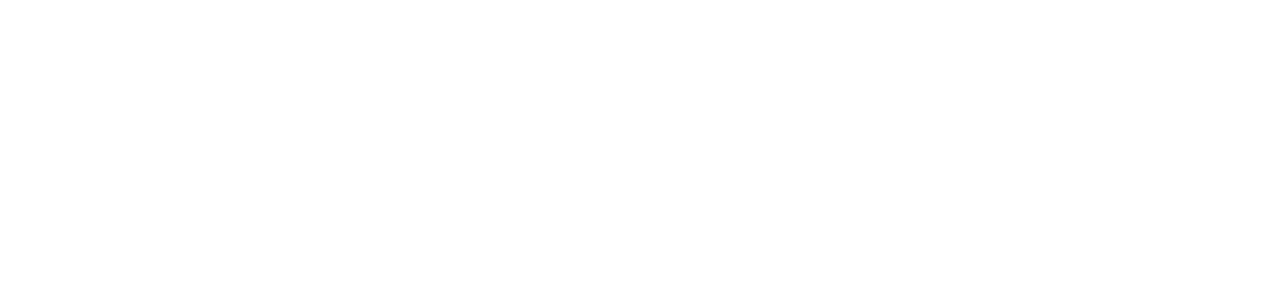
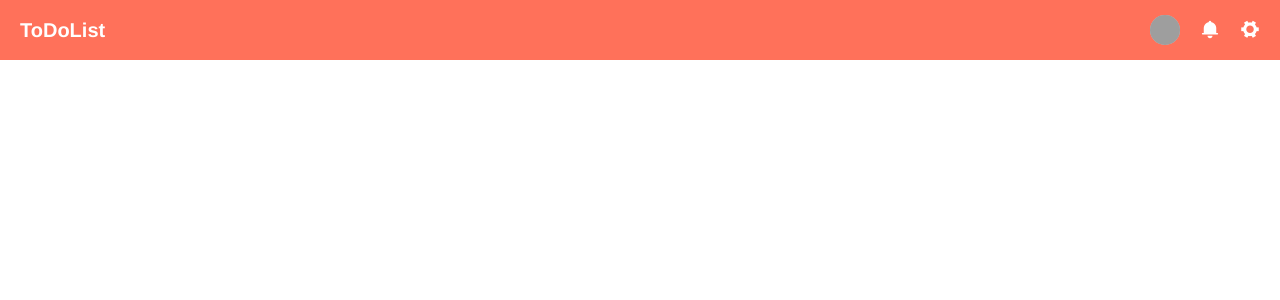
Before and after one commit to ToForgiveNoll/todolist, a Vue app: page / in a window 1280 px wide. Shown: the top 300 px of the page. Built offline with nearby package versions, Linux system fonts and the light colour scheme; grey boxes are pictures that could not be loaded.

Commit message:
初步完成Head部分

```diff
--- /dev/null
+++ b/src/assets/scss/main.scss
@@ -0,0 +1,12 @@
+//这个样式表用于控制全局样式
+* {
+  font-family: "Helvetica Neue", Helvetica, "PingFang SC", "Hiragino Sans GB", "Microsoft YaHei", "微软雅黑", Arial, sans-serif;
+  margin: 0;
+  padding: 0;
+  -moz-user-select: none;
+  -webkit-user-select: none;
+  -ms-user-select: none;
+  -khtml-user-select: none;
+  user-select: none;
+  outline: none;
+}
--- /dev/null
+++ b/src/components/mHead.vue
@@ -0,0 +1,84 @@
+<template>
+    <div class="mHead">
+        <p class="title">ToDoList</p>
+        <div class="el-icon-s-tools"></div>
+
+        <el-badge :value="el_badge_value" :max="9" class="item" :hidden="el_badge_hidden">
+            <div class="el-icon-message-solid"></div>
+        </el-badge>
+
+        <el-avatar :size="30" src="https://cube.elemecdn.com/0/88/03b0d39583f48206768a7534e55bcpng.png"></el-avatar>
+
+    </div>
+</template>
+
+<script>
+    export default {
+        name: "mHead",
+        data() {
+            return {
+                el_badge_hidden: false,
+                el_badge_value: 0
+            }
+        },
+        methods: {},
+        mounted() {
+            // 如果没有通知则关闭提示
+            if (this.el_badge_value === 0) {
+                this.el_badge_hidden = true;
+            }
+        }
+    }
+</script>
+
+<style lang="scss">
+    @import "../assets/scss/main";
+
+    .mHead {
+        width: 100%;
+        background-color: #ff715a;
+        height: 60px;
+
+        .title {
+            display: inline-block;
+            font-size: 20px;
+            font-weight: 600;
+            line-height: 60px;
+            margin-left: 20px;
+            color: white;
+        }
+
+        .el-icon-s-tools {
+            float: right;
+            color: white;
+            margin-right: 20px;
+            line-height: 60px;
+        }
+
+        .el-icon-s-tools:before{
+            font-size: 20px;
+        }
+
+        .el-icon-message-solid {
+            color: white;
+        }
+
+        .el-icon-message-solid:before{
+            font-size: 20px;
+        }
+
+        .item {
+            color: white;
+            margin-right: 20px;
+            margin-top: 20px;
+            float: right;
+        }
+
+        .el-avatar {
+            float: right;
+            margin-top: 15px;
+            margin-right: 20px;
+        }
+
+    }
+</style>
--- a/src/views/Home.vue
+++ b/src/views/Home.vue
@@ -1,12 +1,20 @@
 <template>
     <div class="home">
+        <m-head></m-head>
     </div>
 </template>
 
 <script>
+    import MHead from "../components/mHead";
 
     export default {
         name: 'Home',
-        components: {}
+        components: {MHead}
     }
 </script>
+
+<style lang="scss">
+    @import "../assets/scss/main";
+
+
+</style>
```
